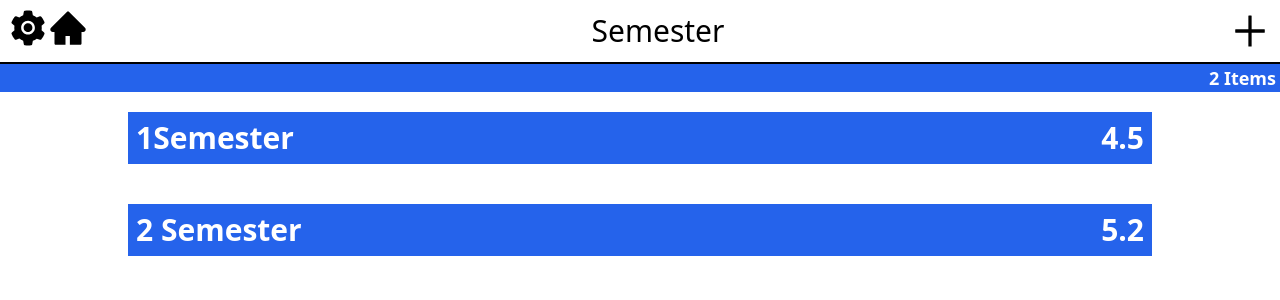
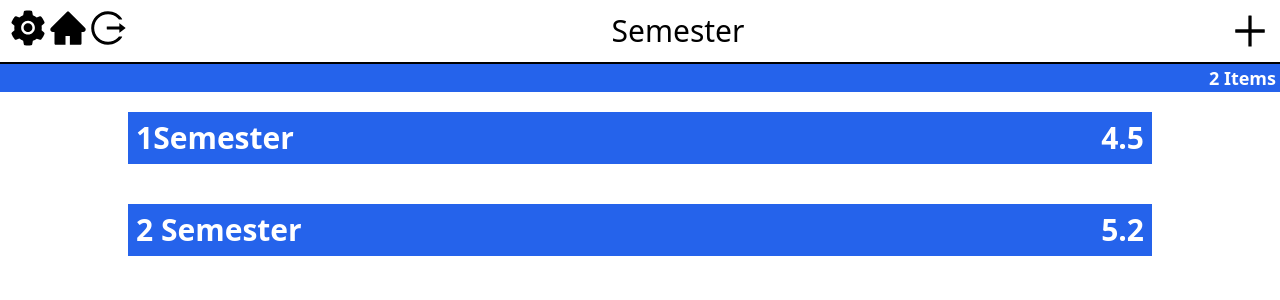
Before and after one commit to Jelenal1/Noten-App, a React (Vite) app: page /semester in a window 1280 px wide. Shown: the top 300 px of the page. Built offline with nearby package versions, Linux system fonts and the light colour scheme; no server answers.

Commit message:
You can actually sign out now

```diff
--- a/src/modules/Navbar.jsx
+++ b/src/modules/Navbar.jsx
@@ -1,13 +1,17 @@
+import { async } from "@firebase/util";
+import { signOut } from "firebase/auth";
 import {
   AiFillHome,
   AiFillSetting,
-  AiOutlineMenu,
+  AiOutlineLogout,
   AiOutlinePlus,
 } from "react-icons/ai";
-import { Navigate, useNavigate } from "react-router-dom";
+import { useNavigate } from "react-router-dom";
+import { auth } from "../firbase";
 
 function Navabar({ PageName }) {
   const navigate = useNavigate();
+
   return (
     <>
       <div className="border-b-2 border-black h-16 p-2 flex justify-between items-center">
@@ -17,6 +21,13 @@ function Navabar({ PageName }) {
           </button>
           <button onClick={() => navigate("/semester")}>
             <AiFillHome className="h-10 w-10" />
+          </button>
+          <button
+            onClick={async () => {
+              await auth.signOut();
+            }}
+          >
+            <AiOutlineLogout className="h-10 w-10" />
           </button>
         </div>
 
```
